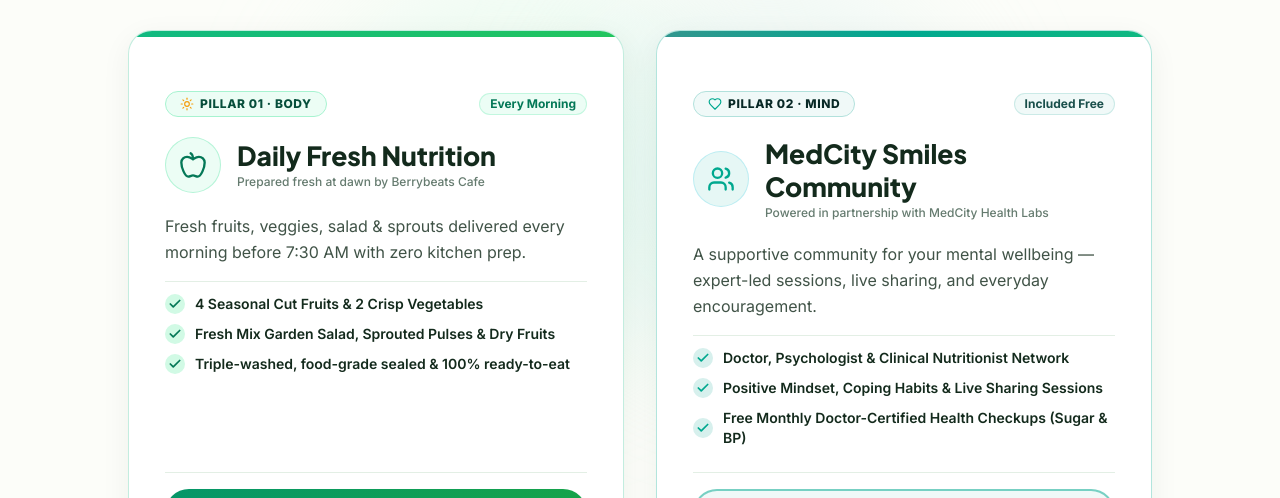
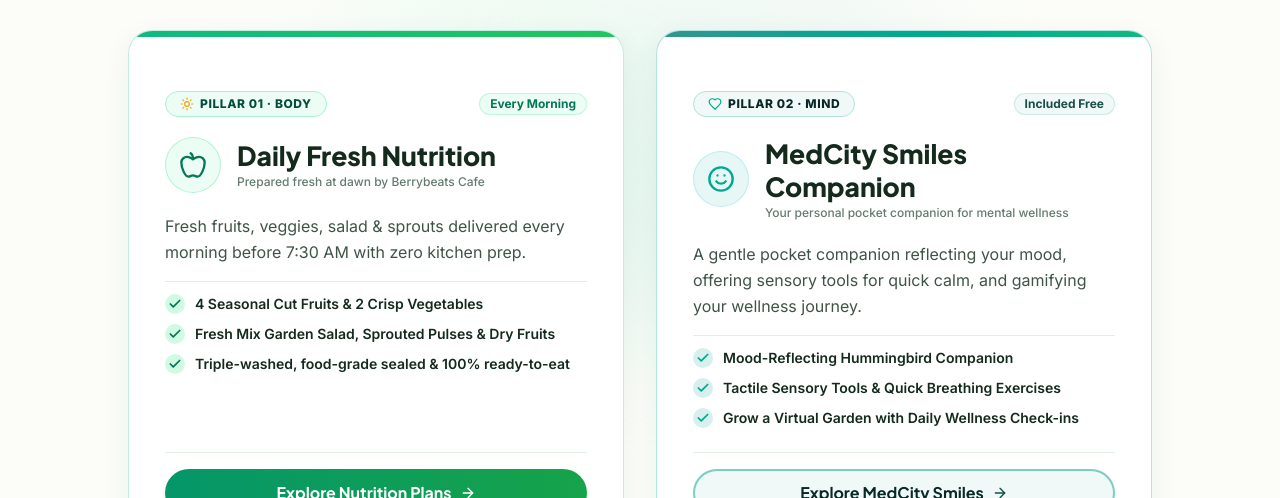
Before and after one commit to Humming-Drops/Humming-Drops-website, a Next.js app: page / in a window 1280 px wide. Shown: the part 1120-1618 px from the top of the page. Built offline with nearby package versions, Linux system fonts and the light colour scheme; no server answers.

Commit message:
feat(medcity-smiles): pivot messaging to pocket companion and virtual garden gamification

```diff
--- a/src/components/home/health-community-bridge.tsx
+++ b/src/components/home/health-community-bridge.tsx
@@ -2,7 +2,7 @@
 
 import React from "react";
 import Link from "next/link";
-import { Heart, Activity, Users, ArrowRight, ShieldCheck, Sparkles, Brain, Smile, Droplets, Stethoscope } from "lucide-react";
+import { Heart, Activity, ArrowRight, ShieldCheck, Sparkles, Smile, Sprout, Cloud, Sun, Leaf, Wind } from "lucide-react";
 import { Button } from "@/components/ui/button";
 import {
   DoodleSquiggle,
@@ -11,44 +11,44 @@ import {
 
 const PILLARS = [
   {
-    id: "mind",
-    label: "MIND",
-    title: "Fuel Your Brain",
-    shortCopy: "Balanced morning nutrition for cognitive energy and mood stability.",
-    icon: Brain,
+    id: "mood",
+    label: "CHECK-INS",
+    title: "Mood Reflections",
+    shortCopy: "Your personal hummingbird companion reflects your daily energy and emotions.",
+    icon: Smile,
     badgeBg: "bg-[#E8F7F1]",
     badgeColor: "text-aqua",
     cardBg: "bg-[#E8F7F1]/50",
     borderClass: "border-aqua/20",
   },
   {
-    id: "body",
-    label: "BODY",
-    title: "Protect Your Vitals",
-    shortCopy: "Free monthly health checkups to stay proactive with your wellness.",
-    icon: Activity,
+    id: "sensory",
+    label: "CALM",
+    title: "Sensory Tools",
+    shortCopy: "Quick breathing techniques and tactile exercises to quiet a busy mind.",
+    icon: Wind,
     badgeBg: "bg-mint",
     badgeColor: "text-primary",
     cardBg: "bg-mint/60",
     borderClass: "border-primary/20",
   },
   {
-    id: "community",
-    label: "COMMUNITY",
-    title: "Expert Network",
-    shortCopy: "Doctors, clinical nutritionists, and inspiring live sharing sessions.",
-    icon: Users,
+    id: "garden",
+    label: "GROWTH",
+    title: "Virtual Garden",
+    shortCopy: "Earn stardust and bloom digital flowers as you nurture your body and mind.",
+    icon: Sprout,
     badgeBg: "bg-sky-50",
     badgeColor: "text-sky-700",
     cardBg: "bg-sky-50/50",
     borderClass: "border-sky-200/80",
   },
   {
-    id: "reset",
-    label: "RESET",
-    title: "Mindful Coping",
-    shortCopy: "Positive self-talk, deep breathing, yoga, and joyful creative outlets.",
-    icon: Smile,
+    id: "gentle",
+    label: "JOURNEY",
+    title: "Guilt-Free",
+    shortCopy: "No streaks. No pressure. Just a gentle friend cheering for your wellness.",
+    icon: Heart,
     badgeBg: "bg-amber-50",
     badgeColor: "text-citrus",
     cardBg: "bg-amber-50/50",
@@ -78,13 +78,13 @@ export function HealthCommunityBridge() {
         <div className="text-center max-w-3xl mx-auto space-y-4 mb-12 sm:mb-14">
           <div className="inline-flex items-center gap-2 px-4 py-1.5 rounded-full bg-teal-50 border border-teal-200 text-teal-900 text-xs font-bold tracking-wide shadow-2xs">
             <Heart className="w-3.5 h-3.5 text-teal-600" aria-hidden="true" />
-            <span>Pillar 02 · Mind &amp; Community Care</span>
+            <span>Pillar 02 · Your Pocket Companion</span>
           </div>
 
           <h2 className="font-display text-[clamp(1.75rem,4vw,2.75rem)] font-extrabold tracking-tight text-[#132A1C] leading-[1.16]">
             Nourishing the Body,{" "}
             <span className="text-teal-700 relative inline-block pb-2">
-              Uplifting the Mind
+              Cultivating the Mind
               <DoodleSquiggle
                 className="absolute bottom-0 left-0 w-full h-2.5 text-amber-400 pointer-events-none stroke-[3]"
                 color="#FBBF24"
@@ -95,7 +95,7 @@ export function HealthCommunityBridge() {
           {/* Highlighted Bridge Connection Statement */}
           <div className="p-4 sm:p-5 rounded-2xl bg-[#E6F7F5] border-l-4 border-[#00A88F] text-[#0B3D34] shadow-2xs max-w-2xl mx-auto text-left sm:text-center">
             <p className="text-base sm:text-lg font-medium leading-relaxed font-sans">
-              &ldquo;Just as Humming Drops nourishes your body every morning, MedCity Smiles is here for your mind — because real wellness is both.&rdquo;
+              &ldquo;Just as Humming Drops nourishes your body every morning, your MedCity Smiles hummingbird is here for your mind — because real wellness is both.&rdquo;
             </p>
           </div>
         </div>
@@ -108,13 +108,13 @@ export function HealthCommunityBridge() {
               <div className="flex items-center justify-between">
                 <span className="text-xs font-bold uppercase tracking-wider text-teal-800 flex items-center gap-1.5">
                   <Sparkles className="w-3.5 h-3.5 text-amber-500" />
-                  <span>The 4 Mental Wellness Pillars</span>
+                  <span>The Pocket Companion</span>
                 </span>
-                <span className="text-xs font-semibold text-[#657B6F]">Community Support</span>
+                <span className="text-xs font-semibold text-[#657B6F]">Mindfulness</span>
               </div>
 
               <h3 className="text-xl sm:text-2xl font-extrabold text-[#132A1C] font-display">
-                An interconnected circle of mental care
+                A gentle friend that grows with you
               </h3>
 
               {/* 4 Visual Pillar Cards in 2x2 Grid */}
@@ -150,7 +150,7 @@ export function HealthCommunityBridge() {
             </div>
 
             <div className="pt-4 border-t border-[#E3EFE5] flex items-center justify-between text-xs text-[#657B6F]">
-              <span>Doctor, psychologist &amp; nutritionist network</span>
+              <span>Your personal wellness ecosystem</span>
               <Link href="/medcity-smiles" className="font-bold text-teal-700 hover:text-teal-800 hover:underline flex items-center gap-1">
                 <span>Learn More</span>
                 <ArrowRight className="w-3.5 h-3.5 text-teal-700" />
@@ -158,54 +158,54 @@ export function HealthCommunityBridge() {
             </div>
           </div>
 
-          {/* Block 2: Free Monthly Checkup Showcase (6 cols) */}
+          {/* Block 2: Garden Growth Showcase (6 cols) */}
           <div className="lg:col-span-6 rounded-3xl p-6 sm:p-8 bg-gradient-to-br from-teal-700 via-teal-800 to-emerald-900 text-white shadow-card flex flex-col justify-between space-y-6">
             <div className="space-y-4">
               <div className="flex items-center justify-between">
                 <span className="text-xs font-bold uppercase tracking-wider text-teal-200 flex items-center gap-1.5">
-                  <ShieldCheck className="w-4 h-4 text-amber-300" />
-                  <span>Included with Every Plan</span>
+                  <Leaf className="w-4 h-4 text-amber-300" />
+                  <span>Physical + Digital Wellness</span>
                 </span>
-                <span className="text-xs text-teal-200/90 font-medium">Monthly Vitals</span>
+                <span className="text-xs text-teal-200/90 font-medium">Gamified Growth</span>
               </div>
 
               <h3 className="text-xl sm:text-2xl font-extrabold text-white font-display">
-                Free Monthly Health Checkups
+                Cultivate Your Inner Garden
               </h3>
 
               <p className="text-sm text-teal-50/90 leading-relaxed font-sans">
-                Track your key wellness biomarkers every month in partnership with MedCity Health Labs alongside wholesome nutrition:
+                Your garden blooms when you care for yourself. Link your daily physical nourishment with mindful digital check-ins to unlock new plants and stardust.
               </p>
 
               {/* 3 Metric Cards */}
               <div className="grid grid-cols-1 sm:grid-cols-3 gap-2.5 pt-1">
                 <div className="p-3.5 rounded-2xl bg-white/10 backdrop-blur-sm border border-white/15 text-left space-y-1">
                   <div className="w-8 h-8 rounded-xl bg-white/20 flex items-center justify-center">
-                    <Droplets className="w-4 h-4 text-white" />
+                    <Sun className="w-4 h-4 text-white" />
                   </div>
-                  <h4 className="font-bold text-sm text-white">Blood Sugar</h4>
-                  <p className="text-[11px] text-teal-100">Free monthly lab test</p>
+                  <h4 className="font-bold text-sm text-white">Daily Box</h4>
+                  <p className="text-[11px] text-teal-100">Receive morning nutrition</p>
                 </div>
                 <div className="p-3.5 rounded-2xl bg-white/10 backdrop-blur-sm border border-white/15 text-left space-y-1">
                   <div className="w-8 h-8 rounded-xl bg-white/20 flex items-center justify-center">
-                    <Heart className="w-4 h-4 text-white" />
+                    <Smile className="w-4 h-4 text-white" />
                   </div>
-                  <h4 className="font-bold text-sm text-white">Cholesterol</h4>
-                  <p className="text-[11px] text-teal-100">Free monthly lab test</p>
+                  <h4 className="font-bold text-sm text-white">Check-in</h4>
+                  <p className="text-[11px] text-teal-100">Log your daily mood</p>
                 </div>
                 <div className="p-3.5 rounded-2xl bg-white/10 backdrop-blur-sm border border-white/15 text-left space-y-1">
                   <div className="w-8 h-8 rounded-xl bg-white/20 flex items-center justify-center">
-                    <Stethoscope className="w-4 h-4 text-white" />
+                    <Sprout className="w-4 h-4 text-white" />
                   </div>
-                  <h4 className="font-bold text-sm text-white">Blood Pressure</h4>
-                  <p className="text-[11px] text-teal-100">Free monthly lab test</p>
+                  <h4 className="font-bold text-sm text-white">Bloom</h4>
+                  <p className="text-[11px] text-teal-100">Watch your garden grow</p>
                 </div>
               </div>
             </div>
 
             <div className="pt-4 border-t border-white/20 space-y-3">
               <p className="text-xs text-teal-100/90 leading-relaxed">
-                In collaboration with <strong>MedCity Health Labs</strong> · A certified community of experts monitoring your physical and mental wellness.
+                Receive weekly stories of your journey. <strong>No streaks to break. No guilt.</strong> Just a happy companion celebrating your progress.
               </p>
               <Button
                 variant="outline"
--- a/src/components/home/two-pillars.tsx
+++ b/src/components/home/two-pillars.tsx
@@ -3,7 +3,7 @@
 import React from "react";
 import Link from "next/link";
 import { motion, useReducedMotion, type Variants } from "framer-motion";
-import { ArrowRight, Apple, Heart, Sparkles, Check, Users, Sun } from "lucide-react";
+import { ArrowRight, Apple, Heart, Sparkles, Check, Smile, Sun } from "lucide-react";
 import { Button } from "@/components/ui/button";
 import { DoodleSquiggle } from "@/components/ui/doodles";
 
@@ -178,21 +178,21 @@ export function TwoPillars() {
               <div className="flex items-center gap-4 pt-1">
                 {/* 56px soft aqua circle icon */}
                 <div className="w-14 h-14 rounded-full bg-[#E6F7F5] border border-[#B2EBF2]/80 flex items-center justify-center text-[#00A88F] shrink-0 shadow-2xs group-hover:scale-105 transition-transform">
-                  <Users className="w-7 h-7 text-[#00A88F]" />
+                  <Smile className="w-7 h-7 text-[#00A88F]" />
                 </div>
                 <div>
                   <h3 className="text-[clamp(1.35rem,2.5vw,1.65rem)] font-extrabold text-[#132A1C] font-display leading-tight">
-                    MedCity Smiles Community
+                    MedCity Smiles Companion
                   </h3>
                   <p className="text-xs text-[#657B6F] font-medium mt-0.5">
-                    Powered in partnership with MedCity Health Labs
+                    Your personal pocket companion for mental wellness
                   </p>
                 </div>
               </div>
 
               {/* 1-Line Core Summary */}
               <p className="text-base text-[#405347] font-normal leading-relaxed pt-1">
-                A supportive community for your mental wellbeing — expert-led sessions, live sharing, and everyday encouragement.
+                A gentle pocket companion reflecting your mood, offering sensory tools for quick calm, and gamifying your wellness journey.
               </p>
 
               {/* 3 Balanced Highlights */}
@@ -201,19 +201,19 @@ export function TwoPillars() {
                   <div className="w-5 h-5 rounded-full bg-teal-100 flex items-center justify-center text-[#00A88F] shrink-0">
                     <Check className="w-3.5 h-3.5 stroke-[3]" />
                   </div>
-                  <span>Doctor, Psychologist &amp; Clinical Nutritionist Network</span>
+                  <span>Mood-Reflecting Hummingbird Companion</span>
                 </div>
                 <div className="flex items-center gap-2.5 text-xs sm:text-sm font-semibold text-[#132A1C]">
                   <div className="w-5 h-5 rounded-full bg-teal-100 flex items-center justify-center text-[#00A88F] shrink-0">
                     <Check className="w-3.5 h-3.5 stroke-[3]" />
                   </div>
-                  <span>Positive Mindset, Coping Habits &amp; Live Sharing Sessions</span>
+                  <span>Tactile Sensory Tools &amp; Quick Breathing Exercises</span>
                 </div>
                 <div className="flex items-center gap-2.5 text-xs sm:text-sm font-semibold text-[#132A1C]">
                   <div className="w-5 h-5 rounded-full bg-teal-100 flex items-center justify-center text-[#00A88F] shrink-0">
                     <Check className="w-3.5 h-3.5 stroke-[3]" />
                   </div>
-                  <span>Free Monthly Doctor-Certified Health Checkups (Sugar &amp; BP)</span>
+                  <span>Grow a Virtual Garden with Daily Wellness Check-ins</span>
                 </div>
               </div>
             </div>
--- a/src/components/home/why-humming-drops.tsx
+++ b/src/components/home/why-humming-drops.tsx
@@ -140,8 +140,8 @@ export function WhyHummingDrops() {
                     <Check className="w-3.5 h-3.5 stroke-[3]" />
                   </div>
                   <div>
-                    <strong className="text-white block font-bold">MedCity Smiles Mental Care:</strong>
-                    Doctor-guided sharing sessions, positive coping tools, and a caring support community.
+                    <strong className="text-white block font-bold">MedCity Smiles Companion:</strong>
+                    A mood-reflecting pocket companion, sensory tools for quick calm, and a gamified virtual garden.
                   </div>
                 </div>
 
```
